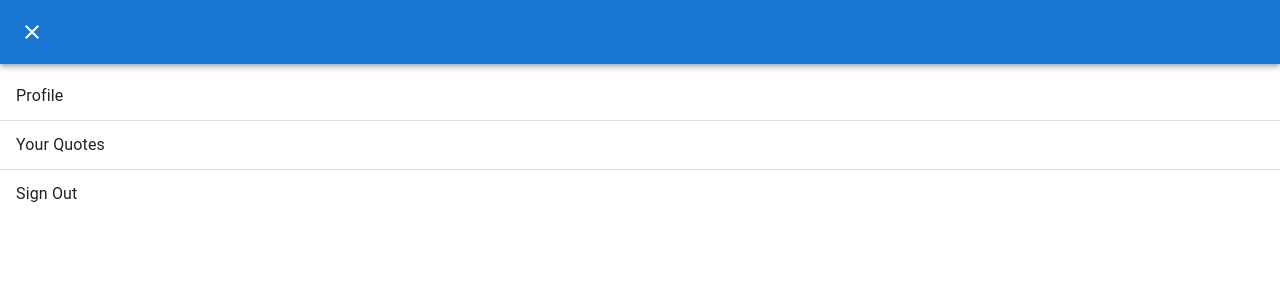
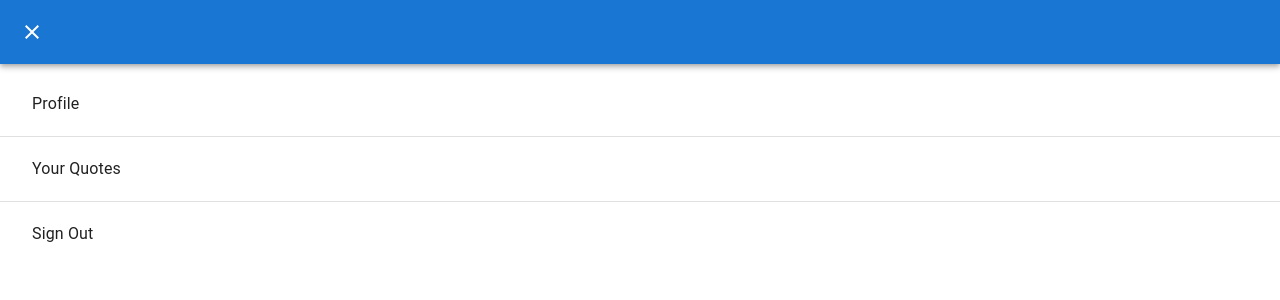
Before and after one commit to tiffmc1/quoted, a Next.js app: page /user in a window 1280 px wide. Both pictures are taken after a click on the button "NAV". Shown: the top 300 px of the page. Built offline with nearby package versions, Linux system fonts and the light colour scheme; no server answers.

Commit message:
NAVMODAL: ListItemButton replaces button (depreciated)

```diff
--- a/app/components/NavBar/NavModal.jsx
+++ b/app/components/NavBar/NavModal.jsx
@@ -1,6 +1,7 @@
 "use client";
 import { useState, forwardRef } from "react";
 import Button from "@mui/material/Button";
+import ListItemButton from "@mui/material/ListItemButton";
 import Dialog from "@mui/material/Dialog";
 import ListItemText from "@mui/material/ListItemText";
 import ListItem from "@mui/material/ListItem";
@@ -11,7 +12,6 @@ import Toolbar from "@mui/material/Toolbar";
 import IconButton from "@mui/material/IconButton";
 import CloseIcon from "@mui/icons-material/Close";
 import Slide from "@mui/material/Slide";
-import Link from "next/link";
 import { useRouter } from "next/navigation";
 import signout from "../../firebase/auth/signout";
 
@@ -68,26 +68,27 @@ export default function NavModal() {
 					</Toolbar>
 				</AppBar>
 				<List>
-					<ListItem button>
-						<Link href="/user/profile">
+					<ListItem>
+						<ListItemButton href="/user/profile">
 							<ListItemText primary="Profile" />
-						</Link>
+						</ListItemButton>
 					</ListItem>
 					<Divider />
-					<ListItem button>
-						<Link href="/user/quotes">
+					<ListItem>
+						<ListItemButton href="/user/quotes">
 							<ListItemText primary="Your Quotes" />
-						</Link>
+						</ListItemButton>
 					</ListItem>
-
 					<Divider />
-					<ListItem button>
-						<ListItemText primary="Sign Out" />
-						{/* <form>
+					<ListItem>
+						<ListItemButton>
+							<ListItemText primary="Sign Out" />
+							{/* <form>
 				<button type="submit" onSubmit={handleSubmit}>
 					Logout
 				</button>
 			</form> */}
+						</ListItemButton>
 					</ListItem>
 				</List>
 			</Dialog>
```
